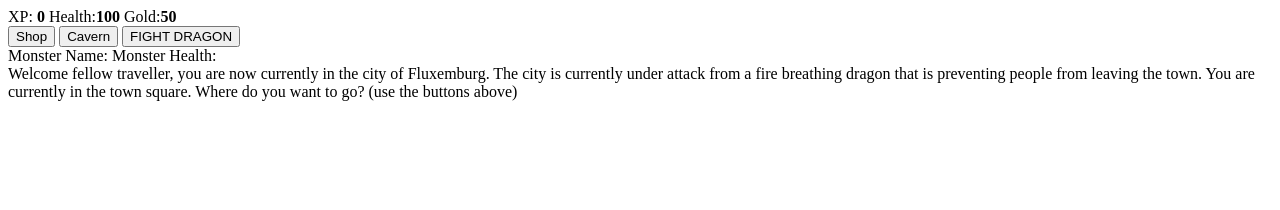
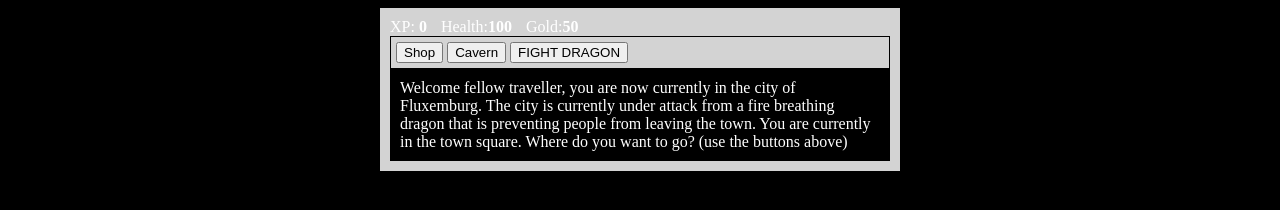
Before and after one commit to PapermasteroneGH/text-based-rpg, a plain HTML site: page index.html in a window 1280 px wide. Drawn offline with Linux system fonts and the light colour scheme.

Commit message:
First bugfix

```diff
--- a/index.html
+++ b/index.html
@@ -4,7 +4,7 @@
 <head>
     <meta charset="UTF-8">
     <title>ADVENTURE - RPG</title>
-    <link rel="stylesheet" href=""style.css">
+    <link rel="stylesheet" href="style.css">
 </head>
 
 <body>
```
